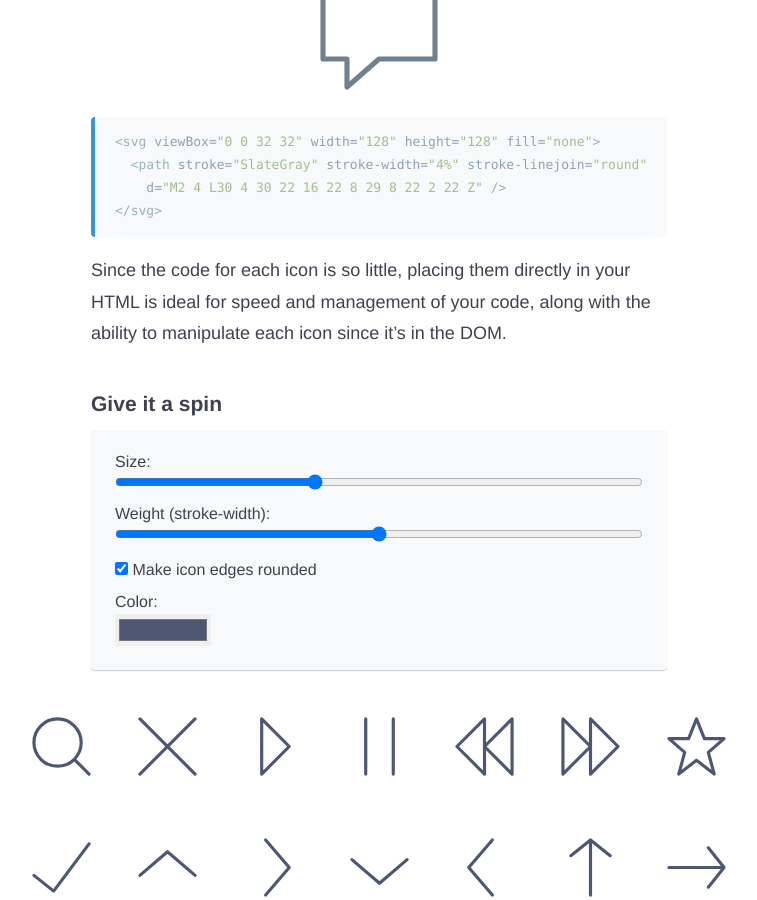
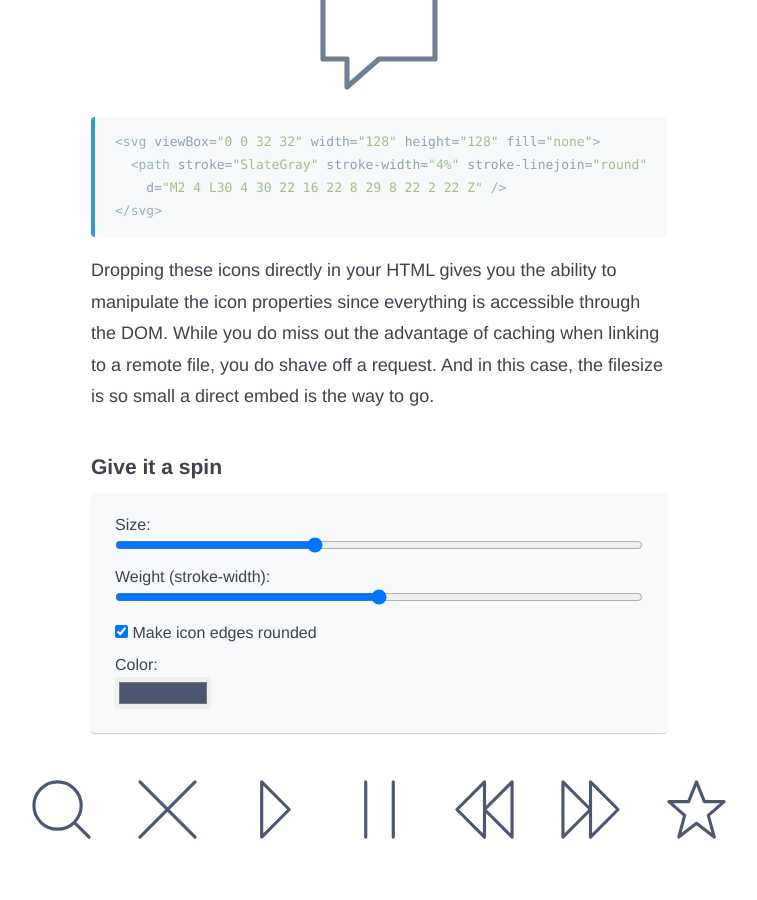
Before and after one commit to danklammer/danklammer.github.io, a Jekyll site: the page built from work/_posts/2016-06-01-bytesize.md, in a window 1280 px wide and 900 px high, scrolled down 1013 px. Shown: the whole window, without its empty margins (261-1018 px from the left). Built offline with Jekyll 4.4.1, drawn with Linux system fonts in a browser that asks for light colours.

Commit message:
Change Bytesize icons copy

```diff
--- a/work/_posts/2016-06-01-bytesize.md
+++ b/work/_posts/2016-06-01-bytesize.md
@@ -32,7 +32,7 @@ While designing and coding these icons, I tried to place as few points as possib
 {% endhighlight %}
 
 
-Since the code for each icon is so little, placing them directly in your HTML is ideal for speed and management of your code, along with the ability to manipulate each icon since it's in the DOM.
+Dropping these icons directly in your HTML gives you the ability to manipulate the icon properties since everything is accessible through the DOM. While you do miss out the advantage of caching when linking to a remote file, you do shave off a request. And in this case, the filesize is so small a direct embed is the way to go.
 
 ### **Give it a spin**
 
```
